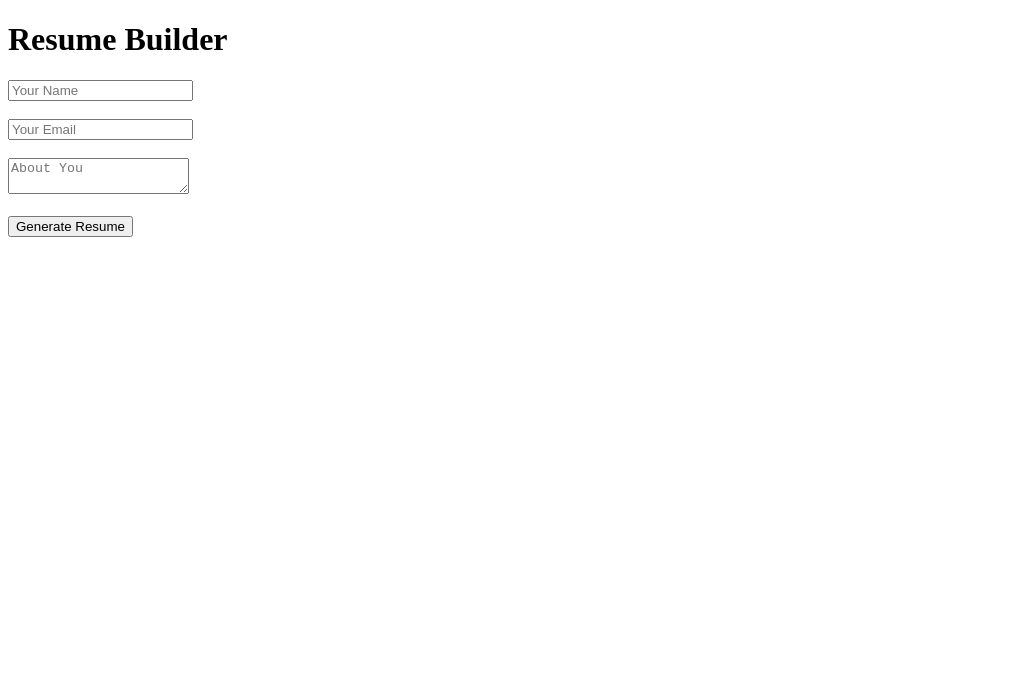
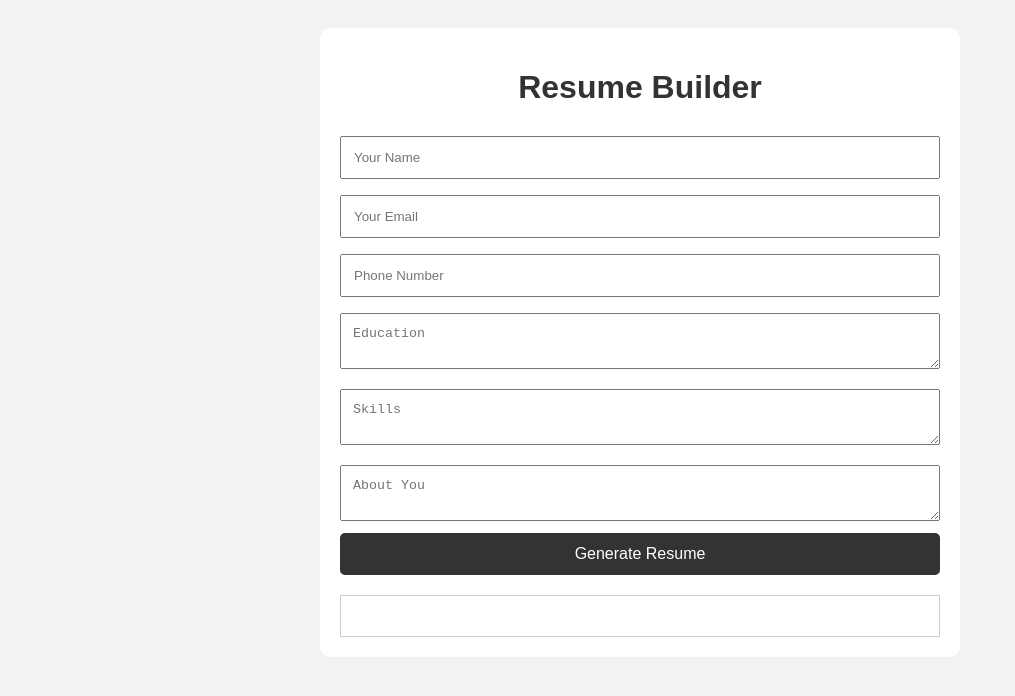
Before and after one commit to chandrahima03/resume-builder-app, a plain HTML site: page index.html in a window 1280 px wide. Shown: the whole page, without its empty margins (0-1015 px from the left). Drawn offline with Linux system fonts and the light colour scheme.

Commit message:
Update index.html

```diff
--- a/index.html
+++ b/index.html
@@ -2,21 +2,103 @@
 <html>
 <head>
     <title>Resume Builder</title>
+
+    <style>
+        body {
+            font-family: Arial;
+            background: #f2f2f2;
+            padding: 20px;
+        }
+
+        .container {
+            max-width: 600px;
+            margin: auto;
+            background: white;
+            padding: 20px;
+            border-radius: 10px;
+        }
+
+        h1 {
+            text-align: center;
+            color: #333;
+        }
+
+        input, textarea {
+            width: 100%;
+            padding: 12px;
+            margin: 8px 0;
+            box-sizing: border-box;
+        }
+
+        button {
+            width: 100%;
+            padding: 12px;
+            background: #333;
+            color: white;
+            border: none;
+            border-radius: 5px;
+            font-size: 16px;
+        }
+
+        #resume {
+            margin-top: 20px;
+            padding: 20px;
+            background: white;
+            border: 1px solid #ccc;
+        }
+    </style>
 </head>
+
 <body>
+
+<div class="container">
 
     <h1>Resume Builder</h1>
 
-    <input type="text" placeholder="Your Name">
-    <br><br>
+    <input type="text" id="name" placeholder="Your Name">
 
-    <input type="email" placeholder="Your Email">
-    <br><br>
+    <input type="email" id="email" placeholder="Your Email">
 
-    <textarea placeholder="About You"></textarea>
-    <br><br>
+    <input type="text" id="phone" placeholder="Phone Number">
 
-    <button>Generate Resume</button>
+    <textarea id="education" placeholder="Education"></textarea>
+
+    <textarea id="skills" placeholder="Skills"></textarea>
+
+    <textarea id="about" placeholder="About You"></textarea>
+
+    <button onclick="generateResume()">Generate Resume</button>
+
+    <div id="resume"></div>
+
+</div>
+
+<script>
+function generateResume() {
+
+    let name = document.getElementById("name").value;
+    let email = document.getElementById("email").value;
+    let phone = document.getElementById("phone").value;
+    let education = document.getElementById("education").value;
+    let skills = document.getElementById("skills").value;
+    let about = document.getElementById("about").value;
+
+    document.getElementById("resume").innerHTML = `
+        <h2>${name}</h2>
+        <p><b>Email:</b> ${email}</p>
+        <p><b>Phone:</b> ${phone}</p>
+
+        <h3>About Me</h3>
+        <p>${about}</p>
+
+        <h3>Education</h3>
+        <p>${education}</p>
+
+        <h3>Skills</h3>
+        <p>${skills}</p>
+    `;
+}
+</script>
 
 </body>
 </html>
```
